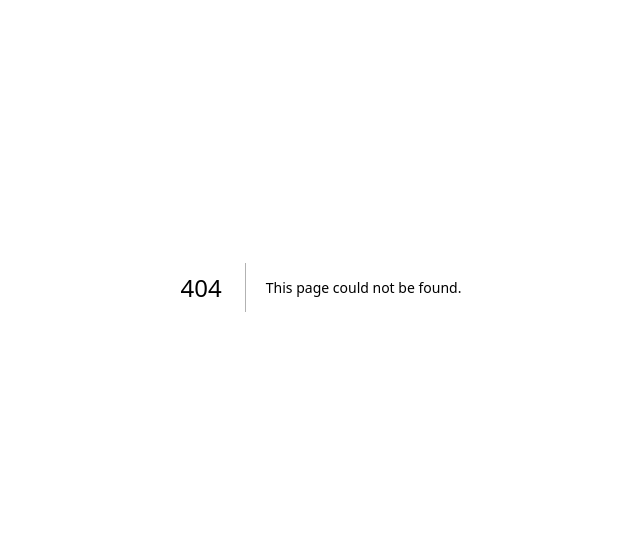
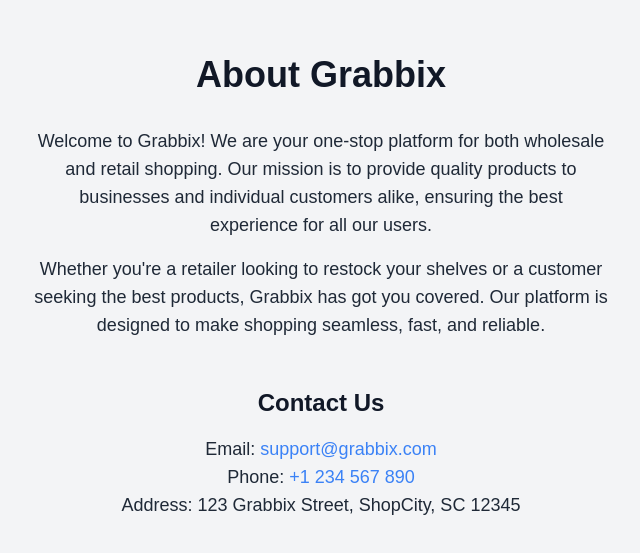
Before and after one commit to arqam365/grabbix, a Next.js app: page /about in a window 1280 px wide. Before the commit this address had no page. Shown: the part 113-666 px from the top of the page, without its empty margins (319-959 px from the left). Built offline with nearby package versions, Linux system fonts and the light colour scheme.

Commit message:
added admin panel and implemented admin auth and added feature to add product and implemented contact and about page

```diff
--- /dev/null
+++ b/src/app/about/page.tsx
@@ -0,0 +1,30 @@
+"use client";
+
+const About = () => {
+    return (
+        <div className="min-h-screen flex flex-col justify-center items-center bg-gray-100 dark:bg-gray-900 p-4">
+            <h1 className="text-4xl font-bold mb-8 text-gray-900 dark:text-white">
+                About Grabbix
+            </h1>
+            <p className="text-lg text-gray-800 dark:text-gray-300 mb-4 max-w-xl text-center">
+                Welcome to Grabbix! We are your one-stop platform for both wholesale and retail shopping. Our mission is to provide quality products to businesses and individual customers alike, ensuring the best experience for all our users.
+            </p>
+
+            <p className="text-lg text-gray-800 dark:text-gray-300 mb-4 max-w-xl text-center">
+                Whether you&#39;re a retailer looking to restock your shelves or a customer seeking the best products, Grabbix has got you covered. Our platform is designed to make shopping seamless, fast, and reliable.
+            </p>
+
+            <h2 className="text-2xl font-bold text-gray-900 dark:text-white mt-8 mb-4">
+                Contact Us
+            </h2>
+
+            <div className="text-lg text-gray-800 dark:text-gray-300 text-center">
+                <p>Email: <a href="mailto:support@grabbix.com" className="text-blue-500 dark:text-blue-400 hover:underline">support@grabbix.com</a></p>
+                <p>Phone: <a href="tel:+1234567890" className="text-blue-500 dark:text-blue-400 hover:underline">+1 234 567 890</a></p>
+                <p>Address: 123 Grabbix Street, ShopCity, SC 12345</p>
+            </div>
+        </div>
+    );
+};
+
+export default About;
```
Also changed, not shown: src/firebase.ts (added, +16 -0 lines), src/app/admin/page.tsx (added), src/app/contact/page.tsx (added), src/app/products/page.tsx (added).
